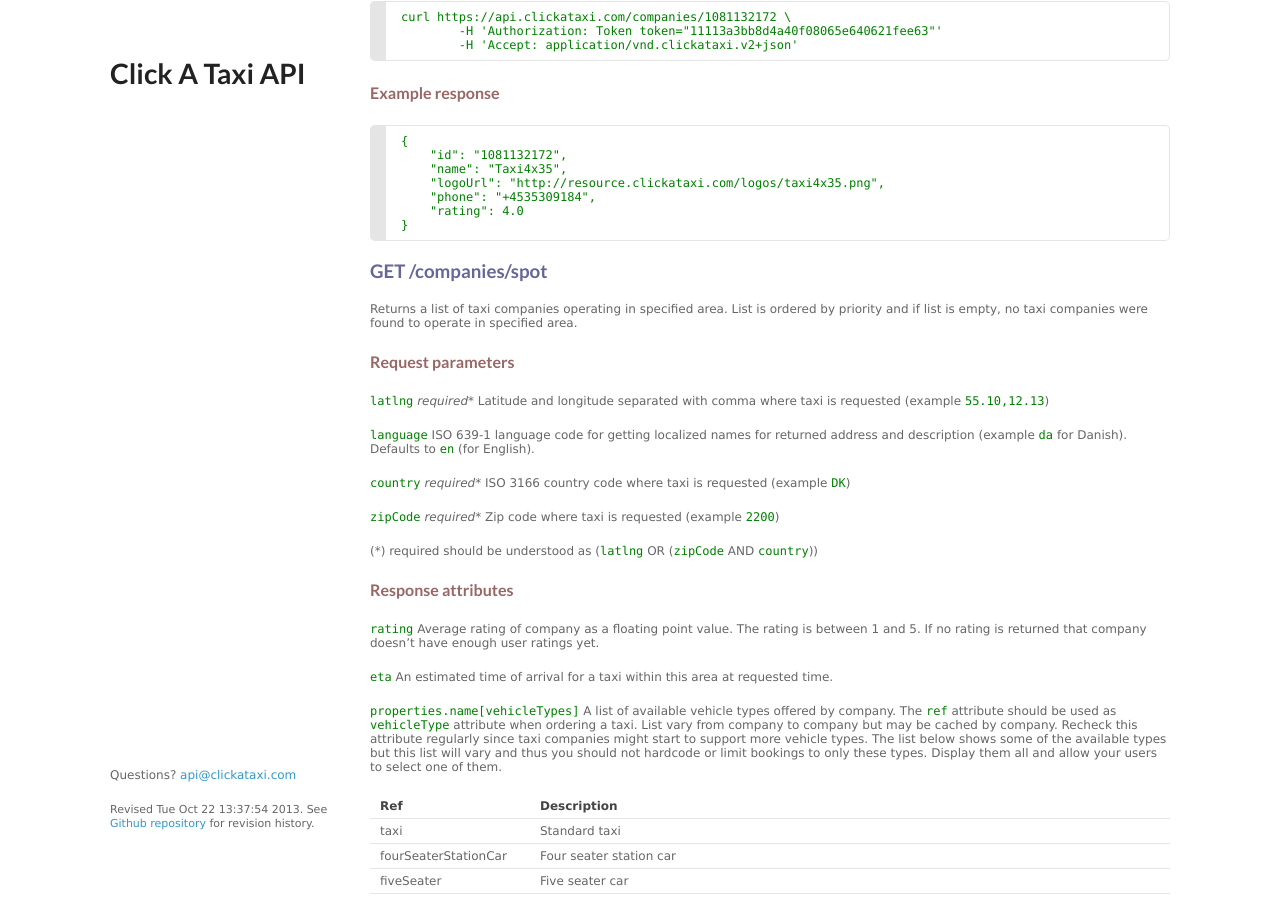
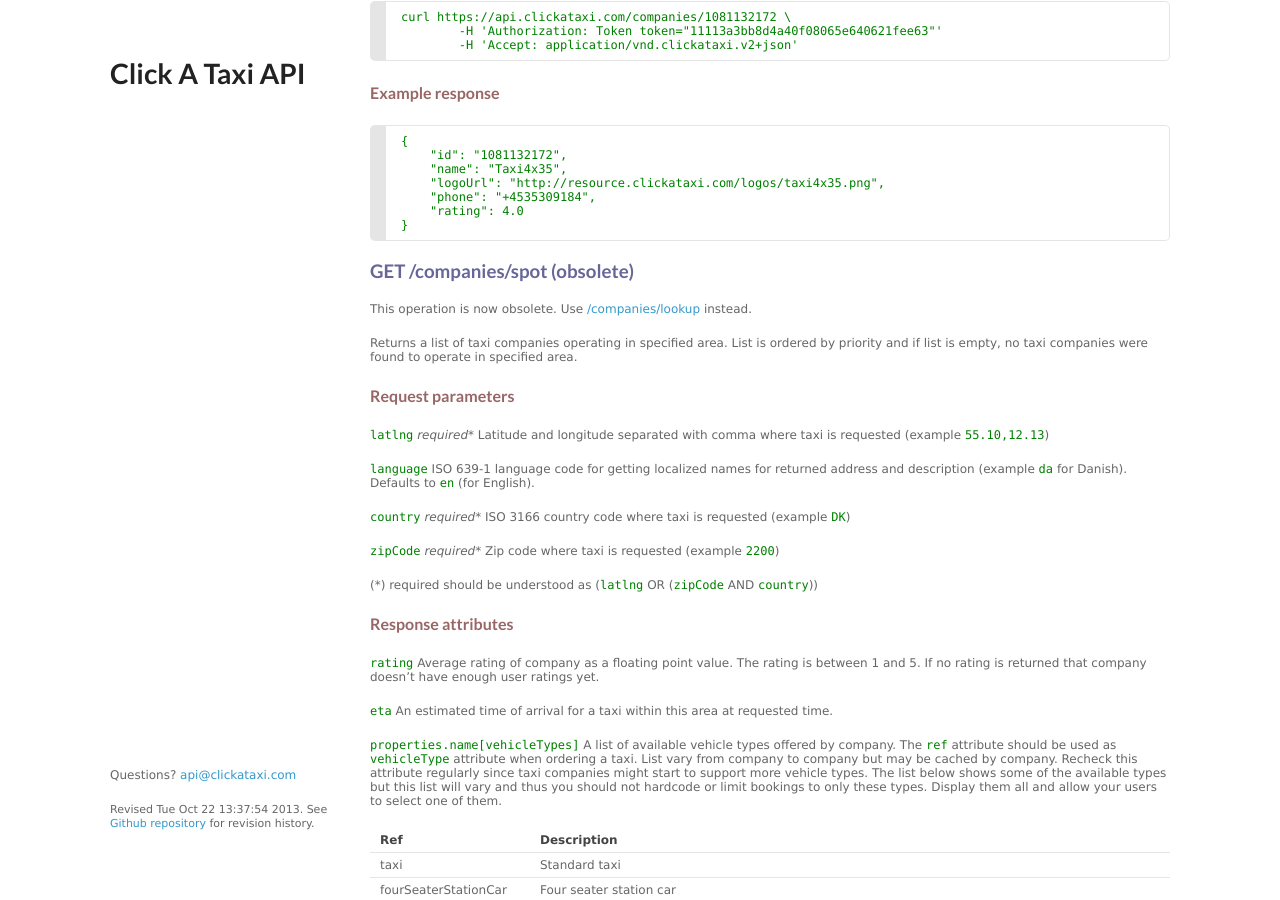
Before and after one commit to clickataxi/api-documentation, a Jekyll site: the page built from index.md, in a window 1280 px wide and 900 px high, scrolled down 4154 px. Built offline with Jekyll 4.4.1, drawn with Linux system fonts in a browser that asks for light colours; Markdown is read by kramdown in place of the engine named in the settings.

Commit message:
Marks /companies/spot obsolete
References /companies/lookup as the alternative

```diff
--- a/index.md
+++ b/index.md
@@ -267,7 +267,9 @@
 	}
 
 
-### <a id="spot_companies"></a> GET /companies/spot
+### <a id="spot_companies"></a> GET /companies/spot (obsolete)
+
+This operation is now obsolete. Use [/companies/lookup](#lookup_companies) instead.
 
 Returns a list of taxi companies operating in specified area. List is ordered by priority and if list is empty, no taxi companies were found to operate in specified area.
 
```
